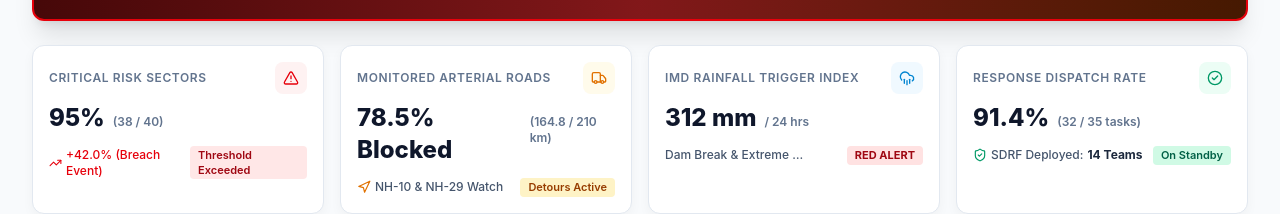
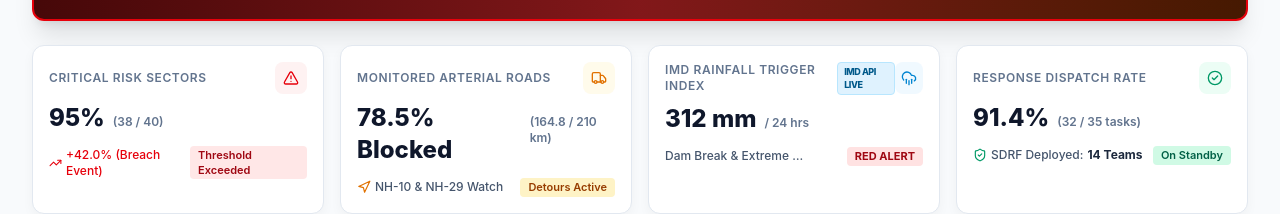
Before and after one commit to Aniketpathakk/adv-landsilde, a React (Vite) app: page / in a window 1280 px wide. Shown: the part 477-691 px from the top of the page. Built offline with nearby package versions, Linux system fonts and the light colour scheme; no server answers.

Commit message:
Add IMD API LIVE indicator badge to Executive KPIs

```diff
--- a/src/components/ExecutiveKPIs.jsx
+++ b/src/components/ExecutiveKPIs.jsx
@@ -78,9 +78,14 @@ export default function ExecutiveKPIs({ selectedZone, lang }) {
       {/* KPI Card 3: IMD Extreme Weather Alerts */}
       <div className="georisk-card p-4 relative overflow-hidden group border-l-4 border-l-sky-500">
         <div className="flex items-center justify-between mb-2">
-          <span className="text-xs font-semibold uppercase tracking-wider text-slate-500">
-            {t.kpi.weatherAlert}
-          </span>
+          <div className="flex items-center space-x-1.5">
+            <span className="text-xs font-semibold uppercase tracking-wider text-slate-500">
+              {t.kpi.weatherAlert}
+            </span>
+            <span className="bg-sky-100 text-sky-800 text-[9px] font-extrabold px-1.5 py-0.5 rounded border border-sky-200 uppercase tracking-tighter">
+              IMD API LIVE
+            </span>
+          </div>
           <div className="w-8 h-8 rounded-lg bg-sky-50 text-sky-600 flex items-center justify-center">
             <CloudRain className="w-4 h-4" />
           </div>
```
